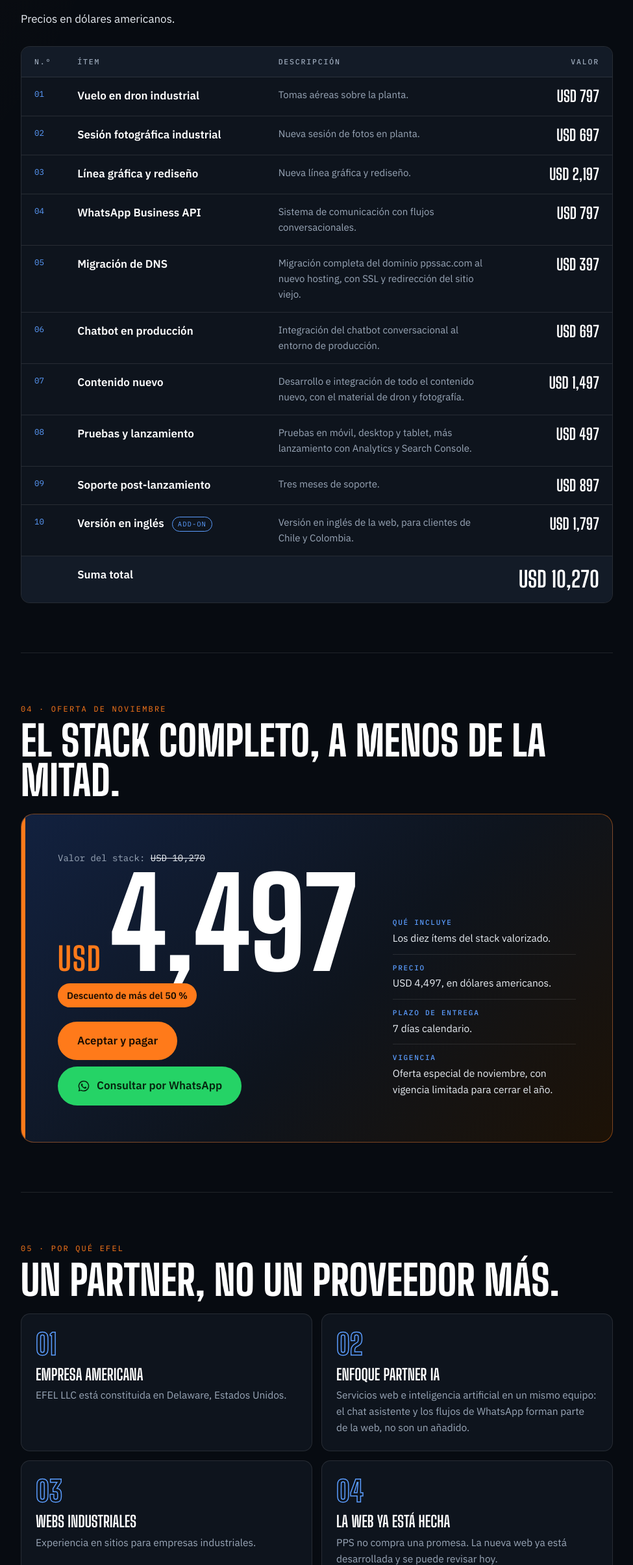
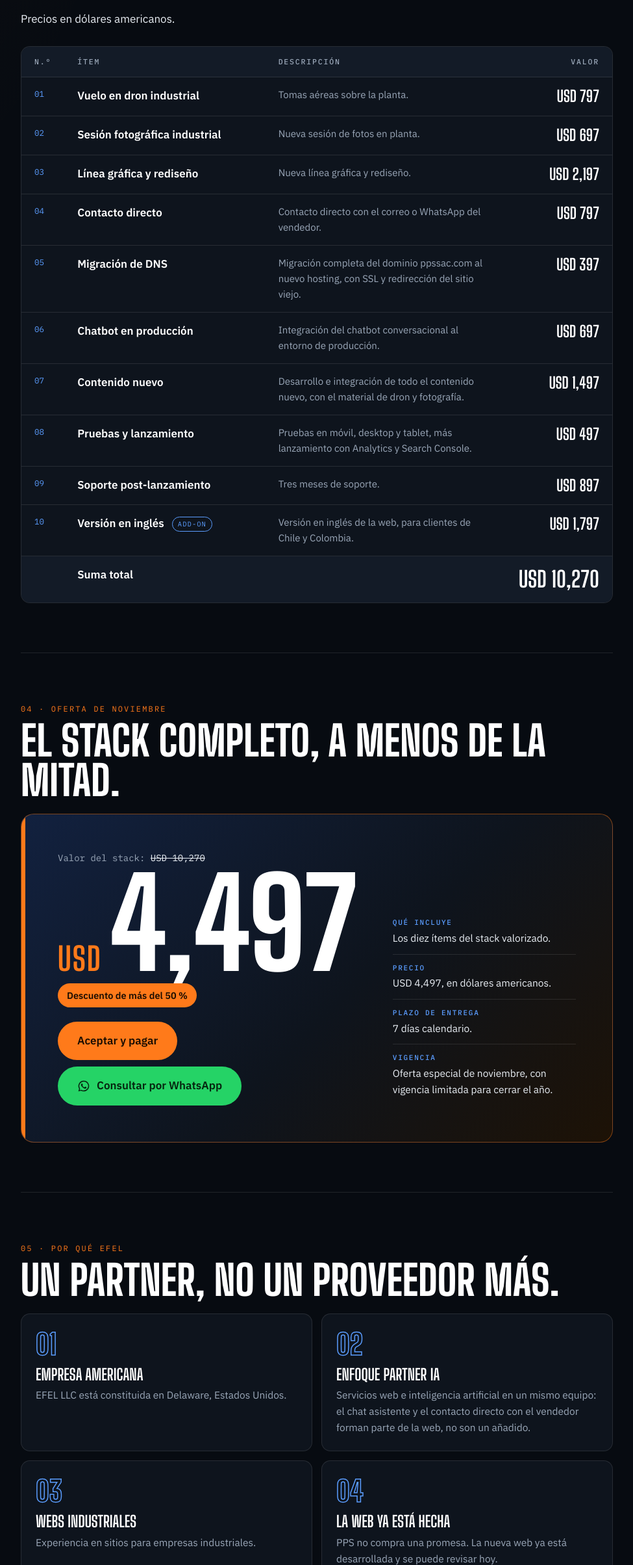
Before and after one commit to giancarlo-marcador/propuesta-pps-efel, a plain HTML site: page index.html in a window 1280 px wide. Shown: the part 3719-6127 px from the top of the page at 65% size, without its empty margins (152-1127 px from the left). Drawn offline with Linux system fonts and the light colour scheme.

Commit message:
Ítem 04: contacto directo con correo o WhatsApp del vendedor
Co-Authored-By: Claude Fable 5.2 <noreply@anthropic.com>

```diff
--- a/index.html
+++ b/index.html
@@ -250,7 +250,7 @@
           <tr><td>01</td><td class="item">Vuelo en dron industrial</td><td class="desc">Tomas aéreas sobre la planta.</td><td class="price">USD 797</td></tr>
           <tr><td>02</td><td class="item">Sesión fotográfica industrial</td><td class="desc">Nueva sesión de fotos en planta.</td><td class="price">USD 697</td></tr>
           <tr><td>03</td><td class="item">Línea gráfica y rediseño</td><td class="desc">Nueva línea gráfica y rediseño.</td><td class="price">USD 2,197</td></tr>
-          <tr><td>04</td><td class="item">WhatsApp Business API</td><td class="desc">Sistema de comunicación con flujos conversacionales.</td><td class="price">USD 797</td></tr>
+          <tr><td>04</td><td class="item">Contacto directo</td><td class="desc">Contacto directo con el correo o WhatsApp del vendedor.</td><td class="price">USD 797</td></tr>
           <tr><td>05</td><td class="item">Migración de DNS</td><td class="desc">Migración completa del dominio ppssac.com al nuevo hosting, con SSL y redirección del sitio viejo.</td><td class="price">USD 397</td></tr>
           <tr><td>06</td><td class="item">Chatbot en producción</td><td class="desc">Integración del chatbot conversacional al entorno de producción.</td><td class="price">USD 697</td></tr>
           <tr><td>07</td><td class="item">Contenido nuevo</td><td class="desc">Desarrollo e integración de todo el contenido nuevo, con el material de dron y fotografía.</td><td class="price">USD 1,497</td></tr>
@@ -291,7 +291,7 @@
     <h2>Un partner, no un proveedor más.</h2>
     <div class="why">
       <div><h3>Empresa americana</h3><p>EFEL LLC está constituida en Delaware, Estados Unidos.</p></div>
-      <div><h3>Enfoque partner IA</h3><p>Servicios web e inteligencia artificial en un mismo equipo: el chat asistente y los flujos de WhatsApp forman parte de la web, no son un añadido.</p></div>
+      <div><h3>Enfoque partner IA</h3><p>Servicios web e inteligencia artificial en un mismo equipo: el chat asistente y el contacto directo con el vendedor forman parte de la web, no son un añadido.</p></div>
       <div><h3>Webs industriales</h3><p>Experiencia en sitios para empresas industriales.</p></div>
       <div><h3>La web ya está hecha</h3><p>PPS no compra una promesa. La nueva web ya está desarrollada y se puede revisar hoy.</p></div>
     </div>
```
